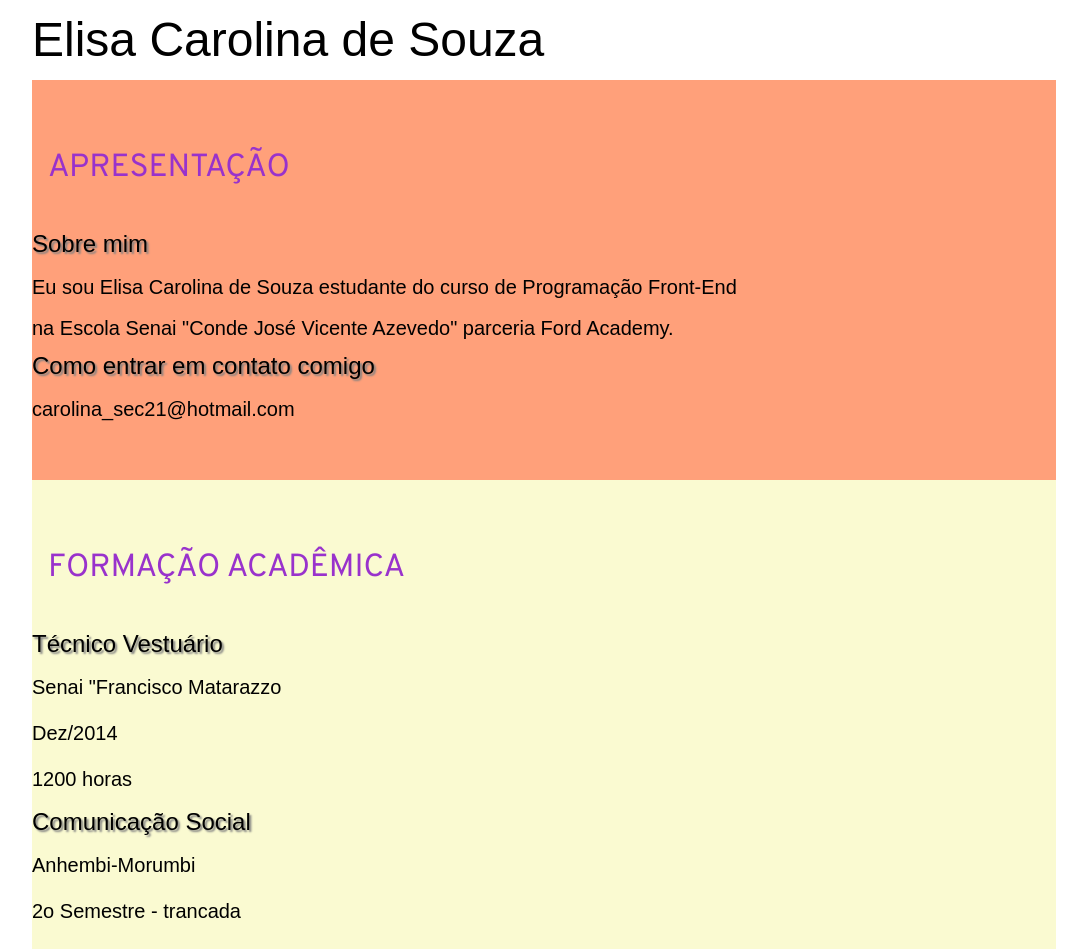
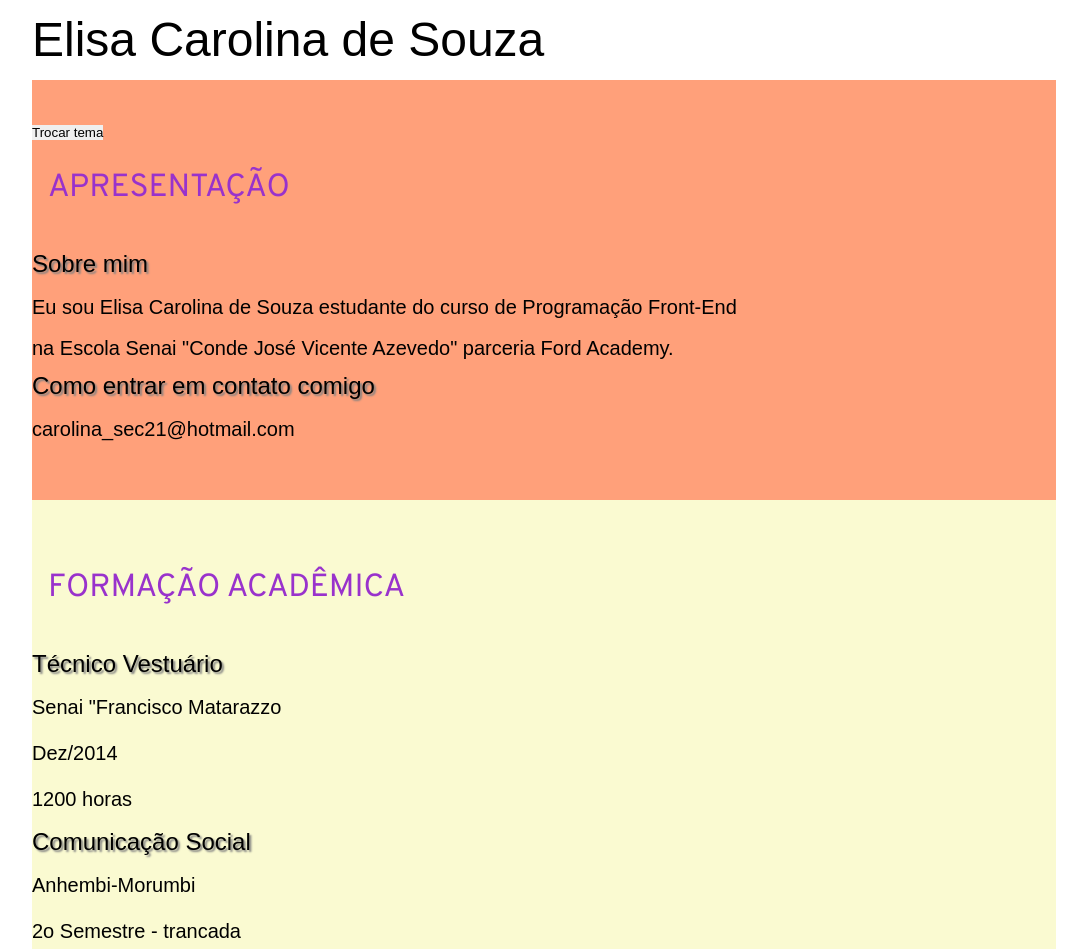
Before and after one commit to elisacarol/meu-curriculo, a plain HTML site: page index.html in a window 1280 px wide. Shown: the top 949 px of the page, without its empty margins (96-1183 px from the left). Drawn offline with Linux system fonts and the light colour scheme.

Commit message:
atualização

```diff
--- a/index.html
+++ b/index.html
@@ -1,5 +1,7 @@
 <!DOCTYPE html>
-<html lang="pt-BR">
+<html lang="pt-BR" data-tema="light"> <!--criado o data-tema no index e gerado no style em root e body
+                                        mudará as cores das letras nestes pontos, isto é criou a variável
+                                        que mudará estes elementos-->
 <head>
     <meta charset="UTF-8">
     <meta name="viewport" content="width=device-width, initial-scale=1.0">
@@ -9,10 +11,12 @@
 </head>
 <body>
     <header>
+
         <h1 class="nome-curriculo">Elisa Carolina de Souza</h1>
     </header>
 
     <section id="apresentacao">
+        <button type="button" id="#btTrocaTema">Trocar tema</button>
         <h2 class="titulo-secao">Apresentação</h2>
 
         <h3>Sobre mim</h3>
@@ -204,7 +208,9 @@
                 <q>quem ensina, aprende em dobro</q> -->
 
         </section>
-
+        <script src="tema.js"></script>
+        <!--escrever o script com a função bottom antes do body para  para garantir que o arquivo carregou
+        o DOM todo e depois executará as funções do JavaScript-->
     </body>
 
     </html>
--- a/style.css
+++ b/style.css
@@ -30,8 +30,35 @@ exemplo: line-height, aspecto-ratio, font-weight*/
     font-size: 16px;/*tamanho base do rm -> 1 rem = 16px*/
     scroll-behavior: smooth;/*comportamento de rolagem: suave*/
     --cor-primaria-texto:#353535; /*cria-se uma VARIÁVEL para atribuir a cor*/
-    --cor-fundos-tags;
-    --padding-padrao-secao:
+    --cor-fundos-tags: #bebebe;
+    --padding-padrao-secao: 40px;
+
+    /*TEMA:light */
+    --plano-fundo:#ffffff;
+    --cor-primaria-texto:#353535;
+    --cor-fundo-tag: #bebebe;
+
+}
+
+[data-tema="light"]{
+    --plano-fundo:#ffffff;
+    --cor-primaria-texto:#353535;
+    --cor-fundo-tag:#353535;
+    --cor-fundo-apresentacao: magenta;
+    --cor-fundo-formacao-academica: lightblue;
+    --cor-fundo-experiencia-profissional: green;
+    --cor-fundo-Hard-Skills: white;
+    --cor-fundo-Idiomas: blue;
+    --cor-fundo-Soft-Skills: lightblue;
+    --cor-fundo-Informacoes-Complementares: white;
+    --cor-fundo-tecnologia: lightgray;
+
+}
+
+[data-tema="dark"]{
+    --plano-fundo: #3535335;
+    --cor-primaria-texto:#ffffff;
+    --cor-fundo-tag:#353535;
 }
 
 body {
@@ -40,6 +67,7 @@ body {
     font-size: 20px;/*o padrão é 16px*/
     font-family: "Architects+Daughter&family", sans-serif;
     font-weight:20px;
+    background-color: var(--plano-fundo);
 }
 
 
@@ -56,7 +84,8 @@ section {
 }
 
 #apresentacao {
-    background-color: hsl(17, 100%, 74%);
+    background-color: hsl(17, 100%, 74%)
+
 }
 
 #formacao-academica {
--- /dev/null
+++ b/tema.js
@@ -0,0 +1,38 @@
+/* O DOM
+
+/*1. trocar o tema. Para qual?
+
+
+Saber o tema atual, e obter o elemento tema atual
+Oque fazer para trocar o tema:
+1.Saber onde esta o atributo do tema
+2.Depois fazer a troca
+3.Tenho que pegar o elemento com o tema
+4.Apagar o atributo do tema atual
+5.Escrever o atributo do novo tema
+6.Mas so vou trocar o tema se o botão for clicado
+
+Como saber se o botao foi clicado, preciso pegar o botao e "ouvir"
+e como achar o botão digitar, o ponto significa que estou acessando um
+METODO a um objeto (a função/PROPRIEDADE = atributo  pertencente a um objeto), queryselector =
+escolha  seletor como + atribuir o nome ao botao que foi inserido no index.html e adicionar a
+escuta do evento e especificar oque ele tem que ouvir e depois oque ele tem que fazer. Orientar
+oque o click tera que fazer com function  */
+/* tem que pegar o elemento com o tema se o tema for light então mude o atributo para dark, se
+não for light então mude o atributo para light.
+/*addEventListener = tem dois parametros
+
+/*Funcoes: existem para serem chamadas e no  e todo corpo da função e um parametro se eu nao precisar
+executar ela em outro lugar ela pode ser anônima, sendo a unica função de um botão
+
+Uma forma de escrever na FUNÇÃO FLEX = ARROW FUNCTION
+Function nome: Função (TO BE DONE COMPLETAR)
+*/
+document.querySelector('#btTrocaTema').addEventListener('click', function (){
+    if (document.documentElement.getAttribute('data-tema') === 'light') {
+        document.documentElement.setAttribute('data-tema', 'dark');
+
+ }  else {
+        document.documentElement.setAttribute('data-tema', 'light');
+ }
+});
```
